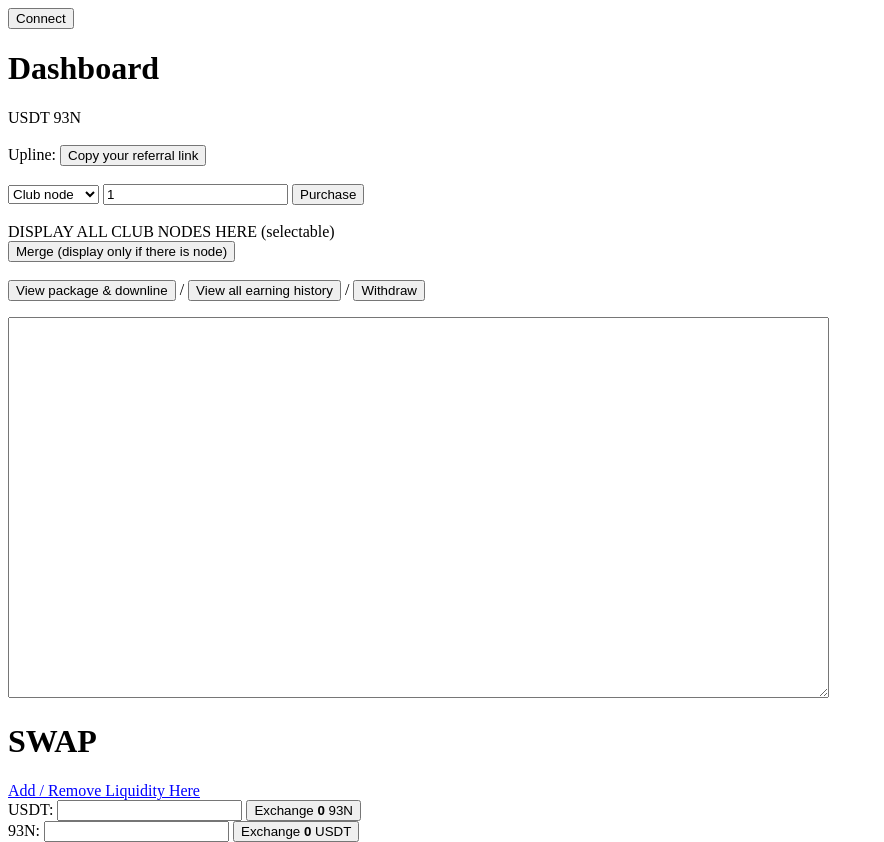
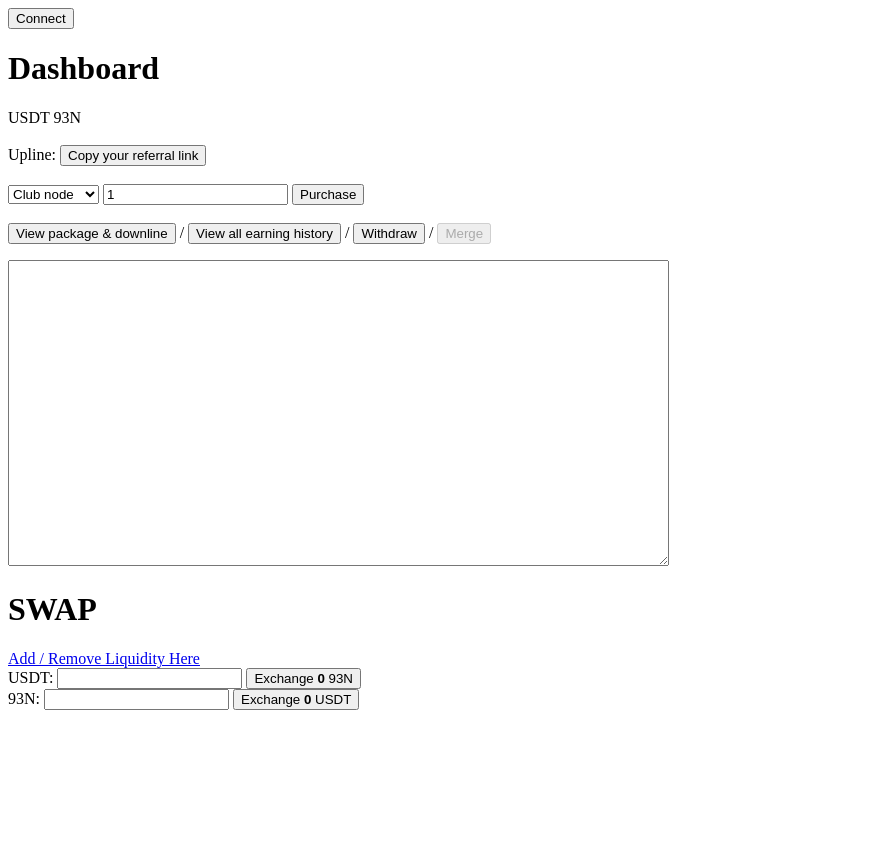
Before and after one commit to aloycwl/mlm2_frontend, a plain HTML site: page index.html in a window 1280 px wide. Shown: the whole page, without its empty margins (0-884 px from the left). After the commit the page ends 800 px from the top, so only its background shows below. Drawn offline with nearby package versions, Linux system fonts and the light colour scheme.

Commit message:
Update index.html

```diff
--- a/index.html
+++ b/index.html
@@ -6,20 +6,8 @@
     <script src="https://cdnjs.cloudflare.com/ajax/libs/web3/1.7.4/web3.min.js"></script>
     <script src="https://cdnjs.cloudflare.com/ajax/libs/moment.js/2.29.4/moment.min.js"></script>
     <script src="93n.js"></script>
-    <style>
-      .text {
-        color: black;
-        text-decoration: none;
-        cursor: text;
-      }
-      a {
-        color: blue;
-        text-decoration: underline;
-        cursor: pointer;
-      }
-    </style>
   </head>
-  <body style="height: 100%">
+  <body>
     <button id="connect" onclick="connect()">Connect</button>
     <h1>Dashboard</h1>
     <b id="txtUSDT"></b> USDT <b id="txt93N"></b> 93N<br /><br />
@@ -34,19 +22,17 @@
       <option value="3">Super node</option>
       <option value="4">Asset node</option>
     </select>
-    <input id="dNum" type="number" value="1" />
+    <input id="dNum" type="number" value="1" min="1" />
     <button id="stakeBtn" onclick="deposit()">Purchase</button><br /><br />
-    <div id="clubNodes">DISPLAY ALL CLUB NODES HERE (selectable)</div>
-    <button>Merge (display only if there is node)</button><br /><br />
     <button onclick="disUser(acct,1)">View package & downline</button> /
     <button onclick="loadEarnings('history','')">
       View all earning history
     </button>
     /
-    <button id="withBtn" onclick="stake()">Withdraw</button>
+    <button id="withBtn" onclick="stake()">Withdraw</button> /
+    <button id="dMerge" onclick="merge()" disabled>Merge</button>
     <ol id="lv1"></ol>
-    <textarea id="history" rows="25" cols="100" readonly></textarea>
-
+    <textarea id="history" rows="20" cols="80" readonly></textarea>
     <h1>SWAP</h1>
     <a
       href="https://testnet.bscscan.com/address/0x0FED3B32dfAceD0ed77D1F2b92F4049587CB898e#writeContract"
```
